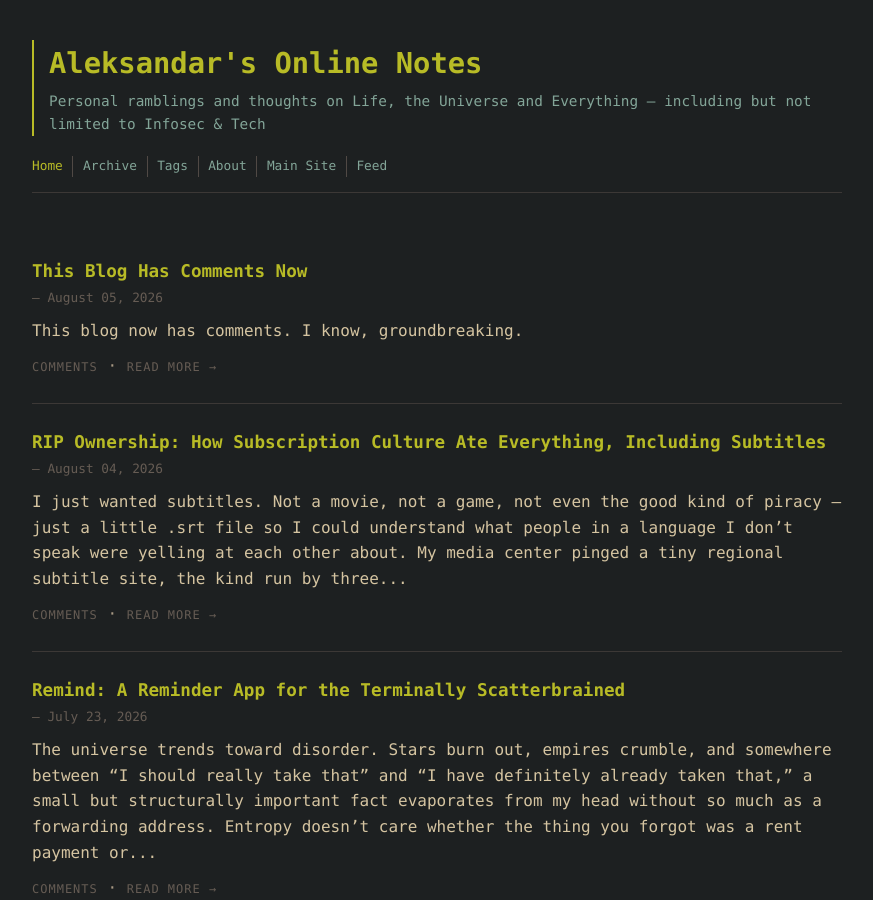
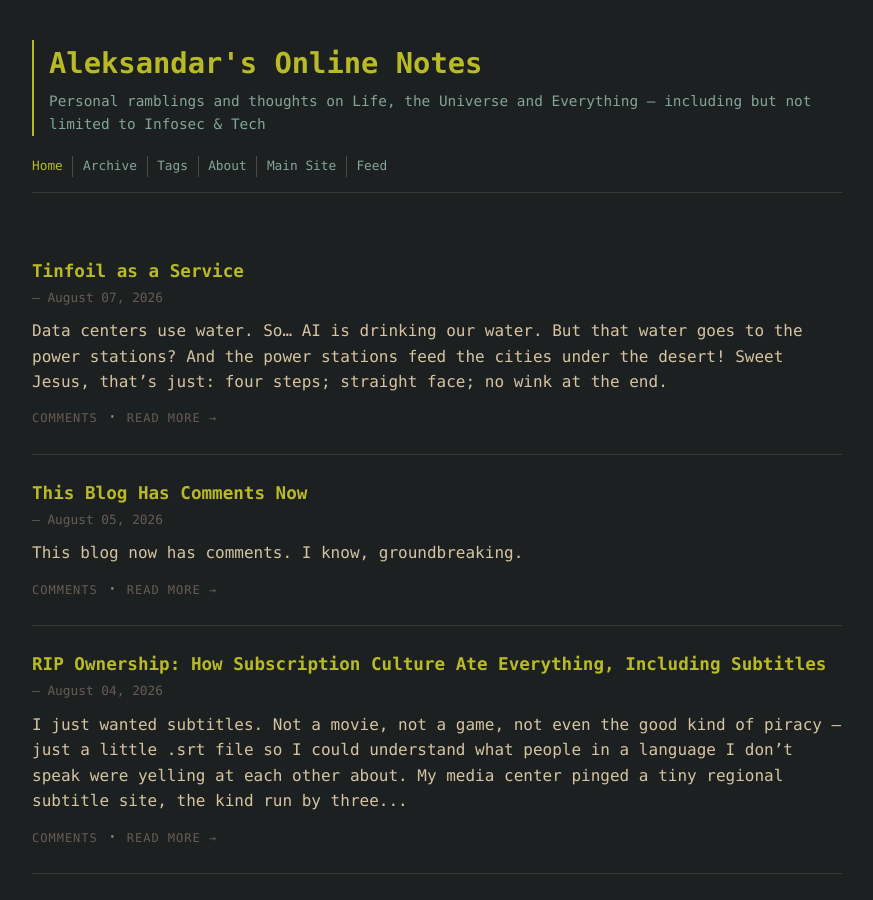
Before and after one commit to aleksandarristic/blog, a Jekyll site: the page built from index.md, in a window 1280 px wide and 900 px high. Shown: the whole window, without its empty margins (203-1076 px from the left). Built offline with Jekyll 4.4.1, drawn with Linux system fonts in a browser that asks for light colours; part of the change alters nothing that is shown; some of the changed text lies outside the part shown.

Commit message:
Publish: Tinfoil as a Service
Move draft to _posts with final date. Adds three poster images.

Claude-Session: https://claude.ai/code/session_01GrdNUT1W3JiccuhWspkpMZ

```diff
--- a/_drafts/tinfoil-as-a-service.md
+++ b/_posts/2026-08-07-tinfoil-as-a-service.md
@@ -1,6 +1,7 @@
 ---
 layout: post
 title: "Tinfoil as a Service"
+date: 2026-08-07 22:18:31 +0200
 tags:
   - "rant"
   - "social media"
@@ -14,7 +15,9 @@ Data centers use water. So... AI is drinking our water. But that water goes to t
 
 Wake up! They're down there right now, air conditioned, sipping *your* aquifer through a fucking *plastic* straw while you argue about it on a screen they own.
 
-Sorry. Slipped for a second. Easy to do - every step in that chain starts from something real, and you can watch the bolts go in one at a time until a lunatic rolls off the factory line they call your social media feed fully assembled.
+![Fake vintage instructional poster, "The Safeguard Chronicles Issue #4 — Defense Mechanisms: How to Construct a Thought-Shield (Tinfoil Hat)", showing three steps for molding aluminum foil over a head](/assets/images/2026/08/tinfoil-as-a-service/thought-shield.jpg){: .post-photo }
+
+Sorry. Slipped for a second. Easy to do - every step in that chain starts from something real, and you can watch the bolts go in one at a time until a lunatic rolls off the factory line they call your social media feed - fully assembled.
 
 ## The Machine Pays By The Minute
 
@@ -24,9 +27,11 @@ Run that on a few billion people for a decade and you don't get a public: you ge
 
 Ten thousand years of civilization and the finest instrument we ever built spends its afternoon persuading some poor bastard in Ohio that the moon is a hologram.
 
-## Four Words That Rot
+## Five Words That Rot
 
 *I did my own research.* Meaning: I watched some guy with a ring light yell for forty minutes and felt it in my chest. You didn't find that rabbit hole. Someone dug it, lit it, and stood at the mouth of it pointing, because the longer you're down there the better his fiscal quarter looks.
+
+![Fake vintage poster, "Techno-Consumer Division: Compliance Through Distraction", showing a factory conveyor belt carrying smiling people staring into glowing phones, walking off the end into a pit full of bodies](/assets/images/2026/08/tinfoil-as-a-service/compliance-through-distraction.jpg){: .post-photo }
 
 Thumb up... Thumb up... Thumb up... Four seconds a hit, until your brain files *read one true thing slowly* under hardware fault. You can't check anything at that speed. You can only feel it and swipe. And swipe. And swipe.
 
@@ -36,12 +41,14 @@ A book can't do that to you. It sits there. Doesn't care if you finish it tonigh
 
 Bradbury needed firemen and a match. We didn't need either. Buy the book, cut the spine off so the pages feed through the scanner clean, keep the text, bin the carcass. Fahrenheit 451 with a purchasing department and a delivery schedule. At least the fireman looked you in the eye while he did it.
 
-Put that tracking device you call a phone face down and read something with a spine, while some of them still have one. Argue with a book! It won't notify you back, and it will never, ever walk you underground.
+You know, none of this ever needed a conspiracy. It's in the quarterly reports - public, audited, signed off by name - and it still worked better than anything the lizard people ever came up with.
 
-You know, none of this ever needed a conspiracy. It's in the quarterly reports, public, audited, signed off by name - and it still worked better than anything the lizard people ever came up with.
+![Fake vintage instructional poster, "The Safeguard Chronicles Issue #5 — Censorship Protocols: Operational Directive, Incineration of Subversive Literature", showing gloved hands sorting books labelled Critical Thought, History Unabridged and Free Speech, then a figure in a hazmat suit torching the pile](/assets/images/2026/08/tinfoil-as-a-service/book-incineration.jpg){: .post-photo }
 
-I'll be at the campfire with a paperback. Bring your own tinfoil - it's the only thing in this entire story that ever shielded anything.
+So put that tracking device you call a phone face down and read something with a spine, while some of them still have one. While YOU still have one! Argue with a book: it won't notify you back, and it will never, ever walk you to the lizard people's covert underground city. Well, unless it's your thing.
 
-Read the book. Burn the feed. They can't scan what's already in your head.
+And I'll be waiting for you at the campfire, with a paperback. Bring your own tinfoil. That's the only thing in this entire story that ever shielded anything.
+
+> **Read the book. Burn the feed. They can't scan what's already in your head.**
 
 Well... Not yet.
```
Also changed, not shown: assets/images/2026/08/tinfoil-as-a-service/book-incineration.jpg (added), assets/images/2026/08/tinfoil-as-a-service/compliance-through-distraction.jpg (added), assets/images/2026/08/tinfoil-as-a-service/thought-shield.jpg (added).
